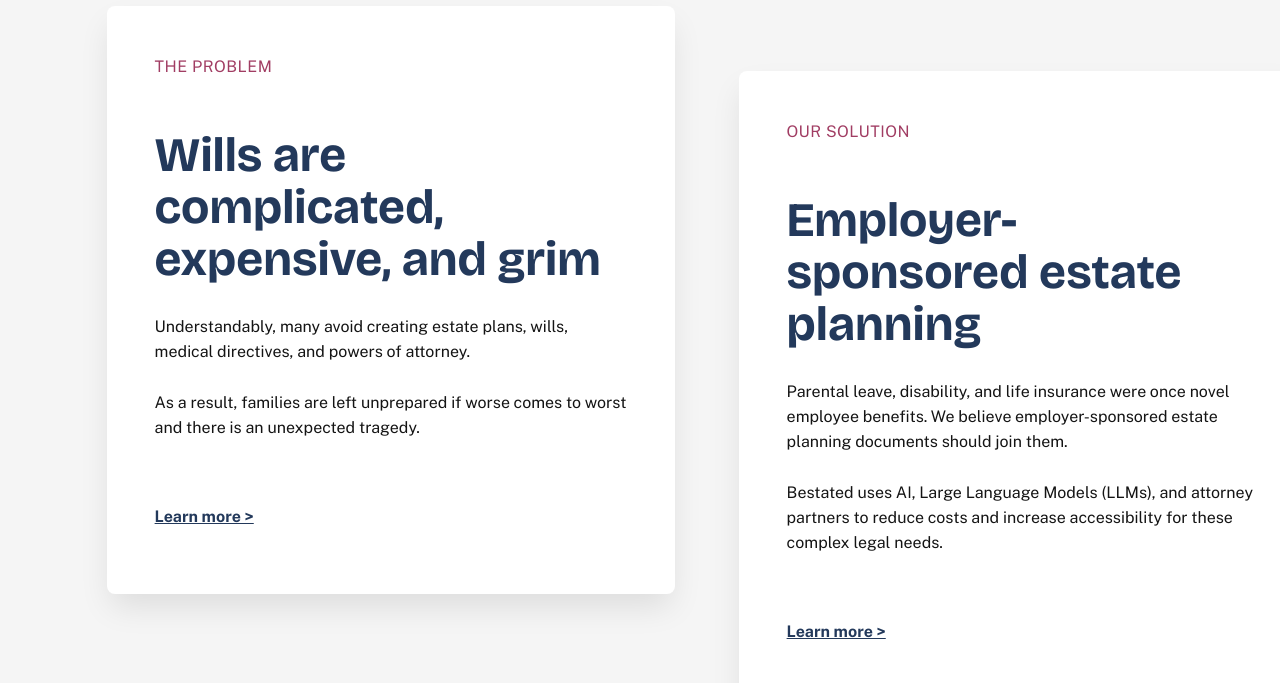
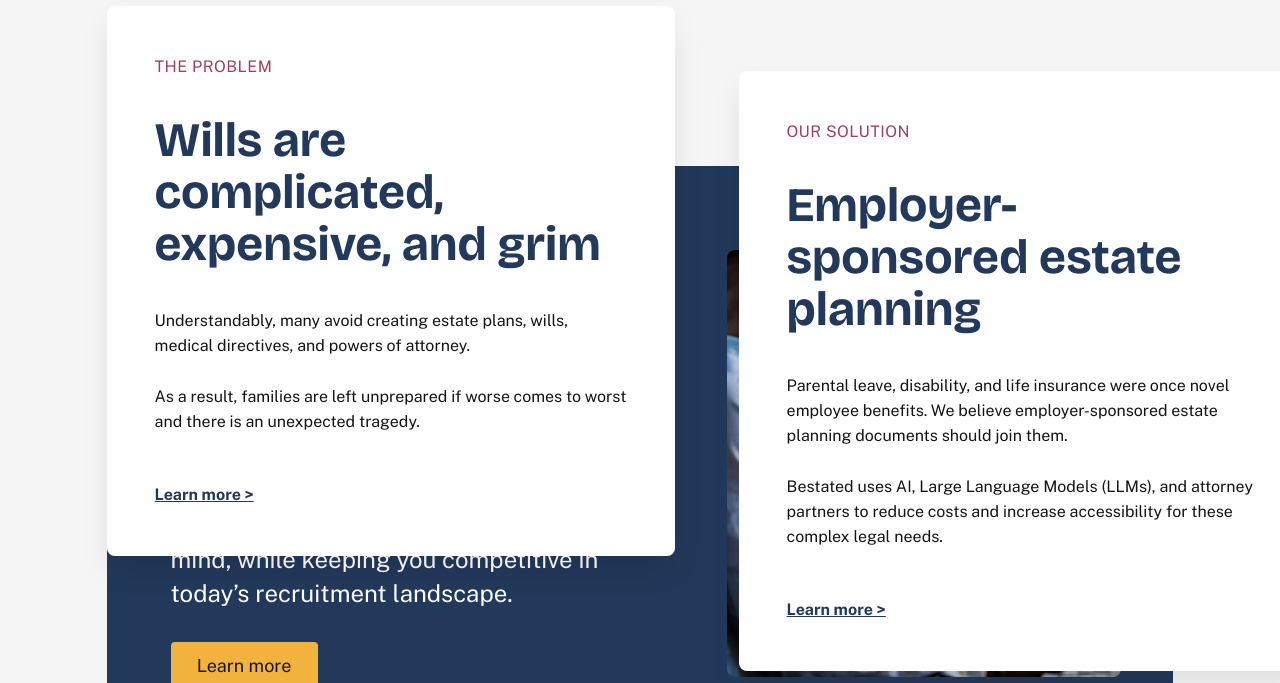
Before and after one commit to chenathy/bestated-ai, a React app: page / in a window 1280 px wide. Shown: the part 1097-1780 px from the top of the page. Built offline with nearby package versions, Linux system fonts and the light colour scheme.

Commit message:
updated InfoBoxes mobile & desktop

```diff
--- a/src/components/InfoBoxes/InfoBoxes.css
+++ b/src/components/InfoBoxes/InfoBoxes.css
@@ -4,7 +4,7 @@
 
     .info {
         /* width: 1200px; */
-        height: 705px;
+        max-height: 705px;
         position: relative;
         margin-top: 160px;
         margin-bottom: 160px;
@@ -21,11 +21,11 @@
         max-width: 568px;
         border-radius: var(--CornerSmall);
         padding: 48px;
-        gap: 32px;
         background-color: var(--white);
         position: absolute;
 
         display: grid;
+        gap: 48px;
     }
 
     .info .box1 {
@@ -48,10 +48,8 @@
 
     .info .box .group {
         width: 472px;
-        height: 212px;
-
-        display: flex;
-        flex-direction: column;
+        display: grid;
+        gap: 24px;
     }
 
     .info .group label {
@@ -67,12 +65,13 @@
         letter-spacing: 0.03em;
         text-align: left;
         color: var(--berry);
+        margin: 0;
     }
 
 
     .info .group h2 {
         width: 472px;
-        height: 162px;
+        max-height: 162px;
         position: relative;
         top: 10px;
         left: 0px;
@@ -81,6 +80,7 @@
         font-weight: 600;
         line-height: 52px;
         color: var(--navy);
+        margin: 0;
     }
 
 
@@ -92,6 +92,7 @@
         size: 18px;
         line-height: 25.2px;
         color: var(--black);
+        margin: 0;
     }
 
     #link-learn-more, #link-contact {
@@ -106,29 +107,6 @@
         color: var(--navy);
     }
 
-
-    /* .Info {
-        width: 1200px;
-        height: 510px;
-        border-radius: 8px;
-
-        position: relative;
-        justify-content: space-between;
-    }
-
-    .Info .box {
-        max-height: 345px;
-        display: grid;
-    }
-
-    .Info .box1 .group {
-        max-height: 158px;
-    }
-
-    .Info .box .group {
-        max-height: 106px;
-    } */
-
 }
 
 
@@ -136,8 +114,6 @@
 @media (max-width: 768px) {
 
     .info {
-        height: 991px;
-        /* position: relative; */
         display: grid;
         gap: 24px;
         margin-left: 8.33%;
@@ -151,13 +127,11 @@
         max-height: 513px;
         border-radius: var(--CornerSmall);
         padding: 32px;
-        /* gap: 24px;  */
+        gap: 24px;
         background-color: var(--white);
         display: grid;
         box-shadow: 0px 4px 4px -4px #0C0C0D0D;
         box-shadow: 0px 16px 32px -4px #0C0C0D1A;
-        /* position: absolute; */
-
     }
 
     .info .box label {
@@ -169,11 +143,11 @@
         letter-spacing: 0.03em;
         text-align: left;
         color: var(--berry);
+        padding-bottom: 2px;
     }
 
     .info .box h2 {
         max-width: 234px;
-        height: 81px;
         font-family: 'Bricolage Grotesque';
         font-size: 24px;
         font-weight: 600;
@@ -190,8 +164,7 @@
         line-height: 22.4px;
         text-align: left;
         color: var(--black);
-
-        margin-bottom: 0;
+        margin: 0;
     }
 
     #link-learn-more, #link-contact {
--- a/src/pages/Attorneys/index.js
+++ b/src/pages/Attorneys/index.js
@@ -1,6 +1,7 @@
 import React from 'react';
 import HeroComponent from '../../components/Hero';
 import HowComponent from '../../components/How';
+import InfoBoxes from '../../components/InfoBoxes';
 
 import AttorneysHero from '../../assets/images/attorneys-hero.jpg';
 import AttorneysHow from '../../assets/images/attorneys-how.jpg';
@@ -41,6 +42,26 @@ const ForAttorneys = () => {
 
             />
 
+            {/* Info Boxes */}
+            <InfoBoxes
+                label1='OUR MODEL'
+                label2='ELIGIBILITY'
+                title1='Revenue-share model'
+                title2='Who should apply?'
+                p1={<p>
+                    Bestated keeps things simple.
+                    We partner with our attorneys in a revenue share by which you receive a flat percentage of the fee from each new customer.
+                    Reach out to learn more!
+                </p>}
+                p2={<p>
+                    We are currently active in Texas and Missouri.
+                    <br/><br/>
+                    If you are an attorney outside of these states and are interested in helping us expand to your state, please don’t hesitate to reach out!
+                </p>}
+                learnMore={true}
+                contact={false}
+            />
+
         </div>
     );
 };
```
Also changed, not shown: src/components/InfoBoxes/index.js (+2 -14 lines), 1 other file (tests, documents, lock files or other folders).
